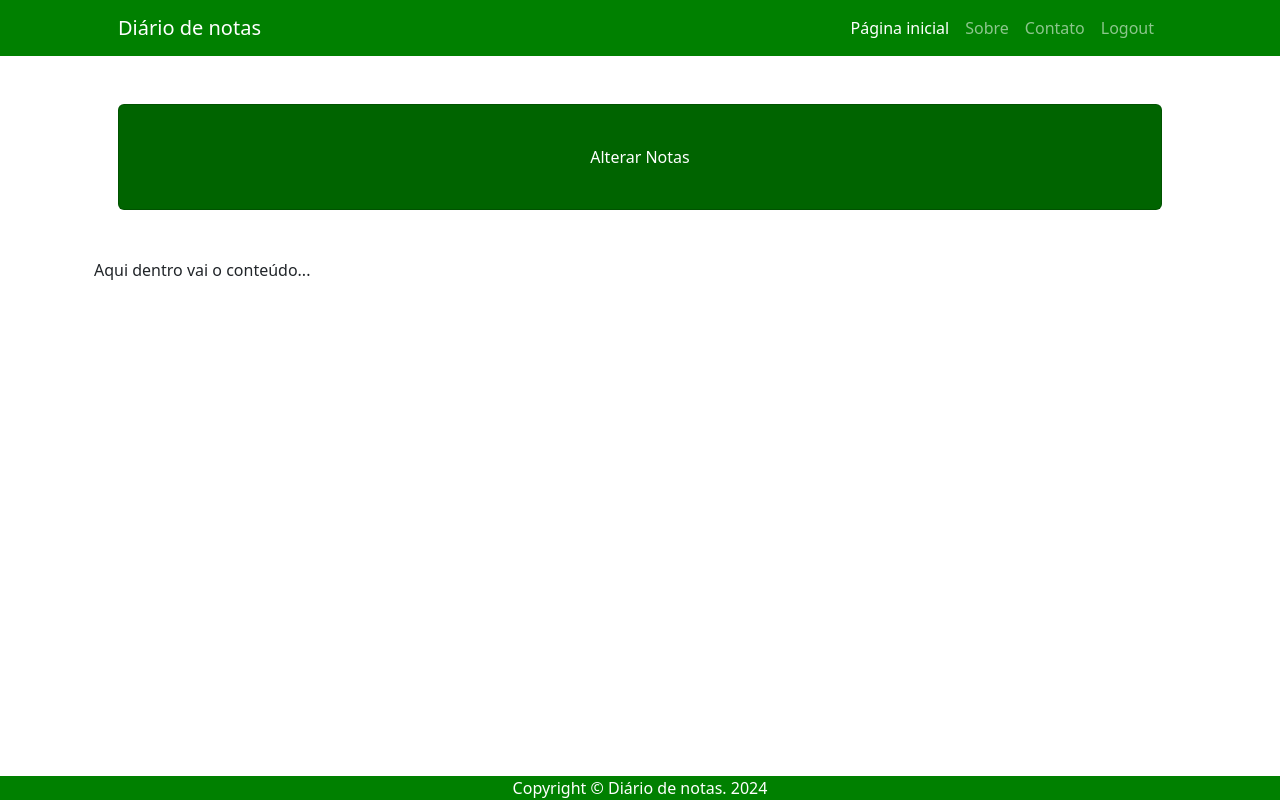
After one commit to QiuWia/novosite, a Django app: page /alterar/ in a window 1280 px wide. The commit adds this page. Run offline with Django 5.2, Linux system fonts and the light colour scheme; a user stored in the database is signed in; some libraries are stand-ins or nearby versions.

Commit message:
atualizacao290824

```diff
--- /dev/null
+++ b/usuarios/templates/usuarios/alterar.html
@@ -0,0 +1,7 @@
+{% extends 'usuarios/base.html' %}
+
+{% block aba %}Alterar Notas{% endblock %}
+
+{% block titulo %}Alterar Notas{% endblock %}
+
+{%block conteudo %}Aqui dentro vai o conteúdo...{% endblock %}
--- a/usuarios/templates/usuarios/base.html
+++ b/usuarios/templates/usuarios/base.html
@@ -5,17 +5,17 @@
     <meta charset="UTF-8">
     <meta name="viewport" content="width=device-width, initial-scale=1.0">
     <link href="{% static 'css/bootstrap.min.css' %}" rel="stylesheet">
-    <title>Template base</title>
+    <title>{% block aba %}Template base{% endblock %}</title>
 </head>
 <body>
     <!-- Responsive navbar-->
     <nav class="navbar navbar-expand-lg navbar-dark" style = "background-color: #008000;">
         <div class="container px-5">
-            <a class="navbar-brand" href="#!">Diário de notas</a>
+            <a class="navbar-brand" href="{% url 'home' %}">Diário de notas</a>
             <button class="navbar-toggler" type="button" data-bs-toggle="collapse" data-bs-target="#navbarSupportedContent" aria-controls="navbarSupportedContent" aria-expanded="false" aria-label="Toggle navigation"><span class="navbar-toggler-icon"></span></button>
             <div class="collapse navbar-collapse" id="navbarSupportedContent">
                 <ul class="navbar-nav ms-auto mb-2 mb-lg-0">
-                    <li class="nav-item"><a class="nav-link active" aria-current="page" href="#!">Página inicial</a></li>
+                    <li class="nav-item"><a class="nav-link active" aria-current="page" href="{% url 'home' %}">Página inicial</a></li>
                     <li class="nav-item"><a class="nav-link" href="#!">Sobre</a></li>
                     <li class="nav-item"><a class="nav-link" href="#!">Contato</a></li>
                     <li class="nav-item"><a class="nav-link" href="#!">Logout</a></li>
@@ -28,17 +28,18 @@
 
         <!-- Call to Action-->
         <div class="card text-white my-5 py-4 text-center" style = "background-color: #006400;">
-            <div class="card-body"><p class="text-white m-0">Seja bem-vindo(a) ao portal de notas. Aqui você encontrará todos os dados das suas disciplinas.</p></div>
+            <div class="card-body"><p class="text-white m-0">{% block titulo %}Seja bem-vindo(a) ao portal de notas. Aqui você encontrará todos os dados das suas disciplinas.{% endblock %}</p></div>
         </div>
         <!-- Content Row-->
         <div class="row gx-4 gx-lg-5">
+            {% block conteudo %}
             <div class="col-md-4 mb-5">
                 <div class="card h-100" style="background-color: #d3d3d3;">
                     <div class="card-body" style="background-color: #FFFFFF;">
                         <h2 class="card-title">Lançar notas</h2>
                         <p class="card-text">Nesta opção você poderá lançar todas as notas referentes às suas disciplinas, discriminando todos os respectivos detalhes.</p>
                     </div>
-                    <div class="card-footer"><a class="btn btn-primary btn-sm" href="#!">Clique aqui</a></div>
+                    <div class="card-footer"><a class="btn btn-primary btn-sm" href="{% url 'lancar' %}">Clique aqui</a></div>
                 </div>
             </div>
             <div class="col-md-4 mb-5">
@@ -47,7 +48,7 @@
                         <h2 class="card-title">Alterar notas</h2>
                         <p class="card-text">Nesta opção você poderá alterar todas as notas já lançadas referentes às suas disciplinas, inclusive excluir alguma nota.</p>
                     </div>
-                    <div class="card-footer"><a class="btn btn-primary btn-sm" href="#!">Clique aqui</a></div>
+                    <div class="card-footer"><a class="btn btn-primary btn-sm" href="{% url 'alterar' %}">Clique aqui</a></div>
                 </div>
             </div>
             <div class="col-md-4 mb-5">
@@ -56,9 +57,10 @@
                         <h2 class="card-title">Visualizar notas</h2>
                         <p class="card-text">Nesta opção você poderá visualizar todas as notas já lançadas referentes às suas disciplinas.</p>
                     </div>
-                    <div class="card-footer"><a class="btn btn-primary btn-sm" href="#!">Clique aqui</a></div>
+                    <div class="card-footer"><a class="btn btn-primary btn-sm" href="{% url 'visualizar' %}">Clique aqui</a></div>
                 </div>
             </div>
+            {% endblock %}
         </div>
     </div>
     <!-- Footer-->
--- a/usuarios/templates/usuarios/home.html
+++ b/usuarios/templates/usuarios/home.html
@@ -1 +1,3 @@
 {% extends 'usuarios/base.html' %}
+
+{% block aba %}Página Inicial{% endblock %}
--- a/usuarios/urls.py
+++ b/usuarios/urls.py
@@ -5,4 +5,7 @@ urlpatterns = [
     path('login/', views.login, name = 'login'),
     path('cadastro/', views.cadastro, name = 'cadastro'),
     path('home/', views.home, name = 'home'),
+    path('lancar/', views.lancar, name = 'lancar'),
+    path('alterar/', views.alterar, name = 'alterar' ),
+    path('visualizar/', views.visualizar, name = 'visualizar'),
 ]
--- a/usuarios/views.py
+++ b/usuarios/views.py
@@ -40,4 +40,27 @@ def cadastro(request):
 
 
 def home(request):
+    if request.user.is_authenticated:
                 return render(request, 'usuarios/home.html')
+    else:
+        return HttpResponse("Faça o login para acessar!")
+
+def lancar(request):
+    if request.user.is_authenticated:
+                return render(request, 'usuarios/lancar.html')
+    else:
+        return HttpResponse("Faça o login para acessar!")
+
+
+def alterar(request):
+    if request.user.is_authenticated:
+                return render(request, 'usuarios/alterar.html')
+    else:
+        return HttpResponse("Faça o login para acessar!")
+
+
+def visualizar(request):
+    if request.user.is_authenticated:
+                return render(request, 'usuarios/visualizar.html')
+    else:
+        return HttpResponse("Faça o login para acessar!")
```
Also changed, not shown: usuarios/templates/usuarios/lancar.html (added, +7 -0 lines), usuarios/templates/usuarios/visualizar.html (added, +7 -0 lines).
